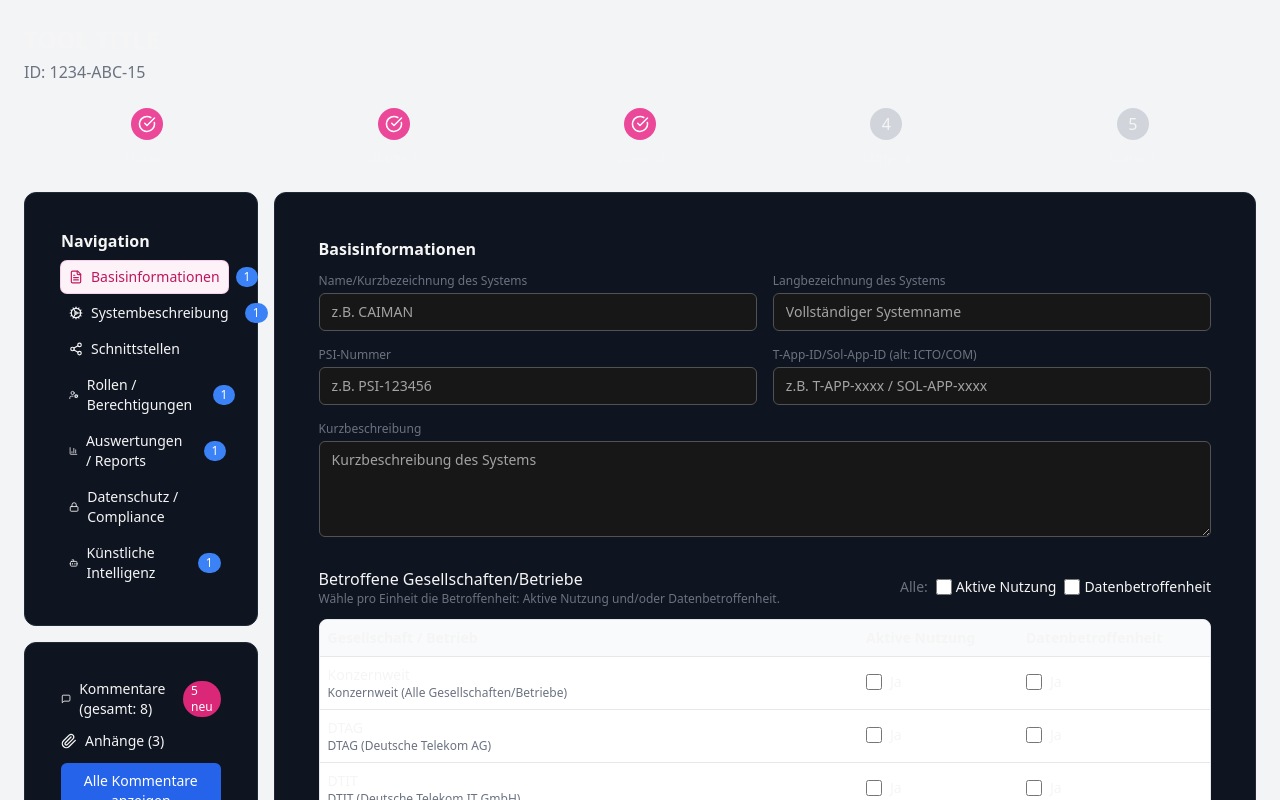
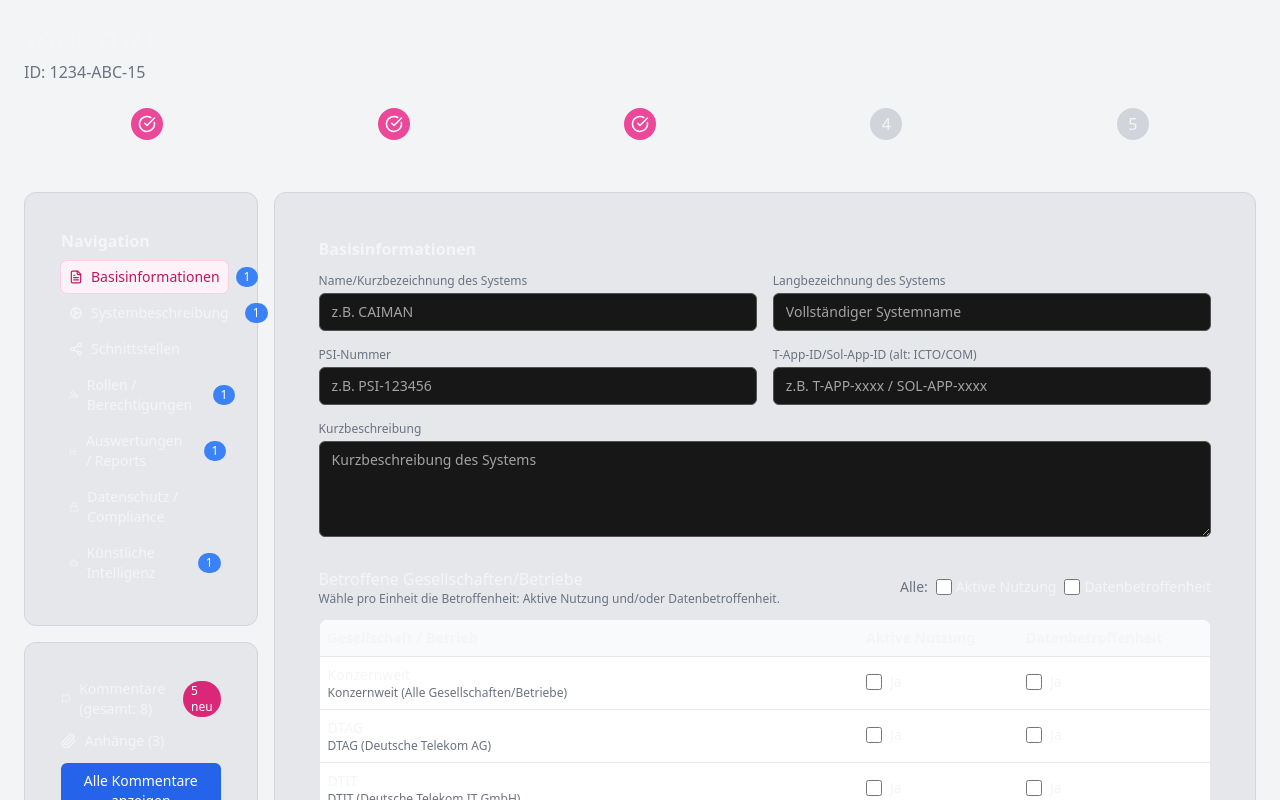
Before and after one commit to Fischimbiss/grid-tool, a React (Vite) app: page / in a window 1280 px wide. Shown: the top 800 px of the page. Built offline with nearby package versions, Linux system fonts and the light colour scheme.

Commit message:
Update index.css

```diff
--- a/src/index.css
+++ b/src/index.css
@@ -4,8 +4,8 @@
 
 /* kleines Polishing */
 :root {
-  --panel: #0f1520;
-  --border: #1f2a37;
+  --panel: #e5e7eb;
+  --border: #d1d5db;
 }
 .container {
   @apply max-w-6xl mx-auto p-4 sm:p-6;
```
